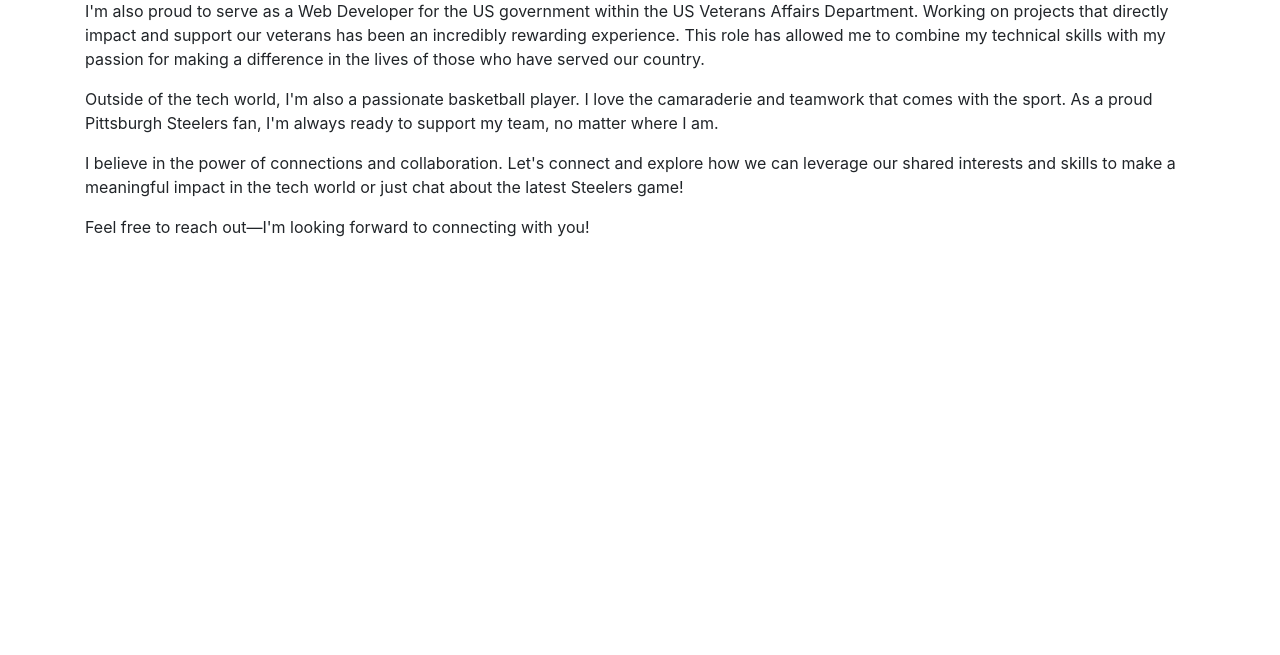
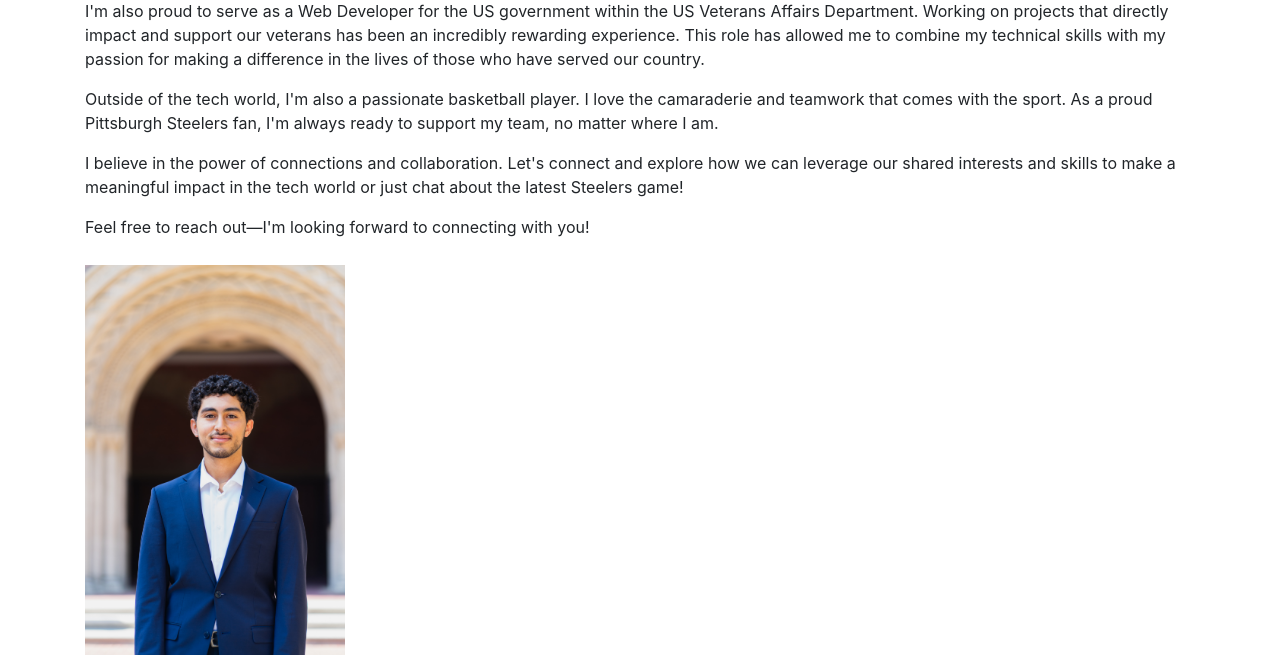
Before and after one commit to alouaneusc/flask, a Flask app: page / in a window 1280 px wide. Shown: the part 399-1054 px from the top of the page. Before the commit the page ends 636 px from the top, so only its background shows below. Run offline with Flask 3, Linux system fonts and the light colour scheme; some libraries are stand-ins or nearby versions.

Commit message:
make it better

```diff
--- a/website/templates/home.html
+++ b/website/templates/home.html
@@ -38,7 +38,7 @@
 
 <p>Feel free to reach out—I'm looking forward to connecting with you!</p>
 
-        <!-- <img style="padding-top: 10px;" src="{{ url_for('static', filename='images/headshot.jpg') }}" alt="Headshot" height="400">    -->
+        <img style="padding-top: 10px;" src="{{ url_for('static', filename='images/headshot.jpg') }}" alt="Headshot" height="400">
     </section>
 
 </body>
```
